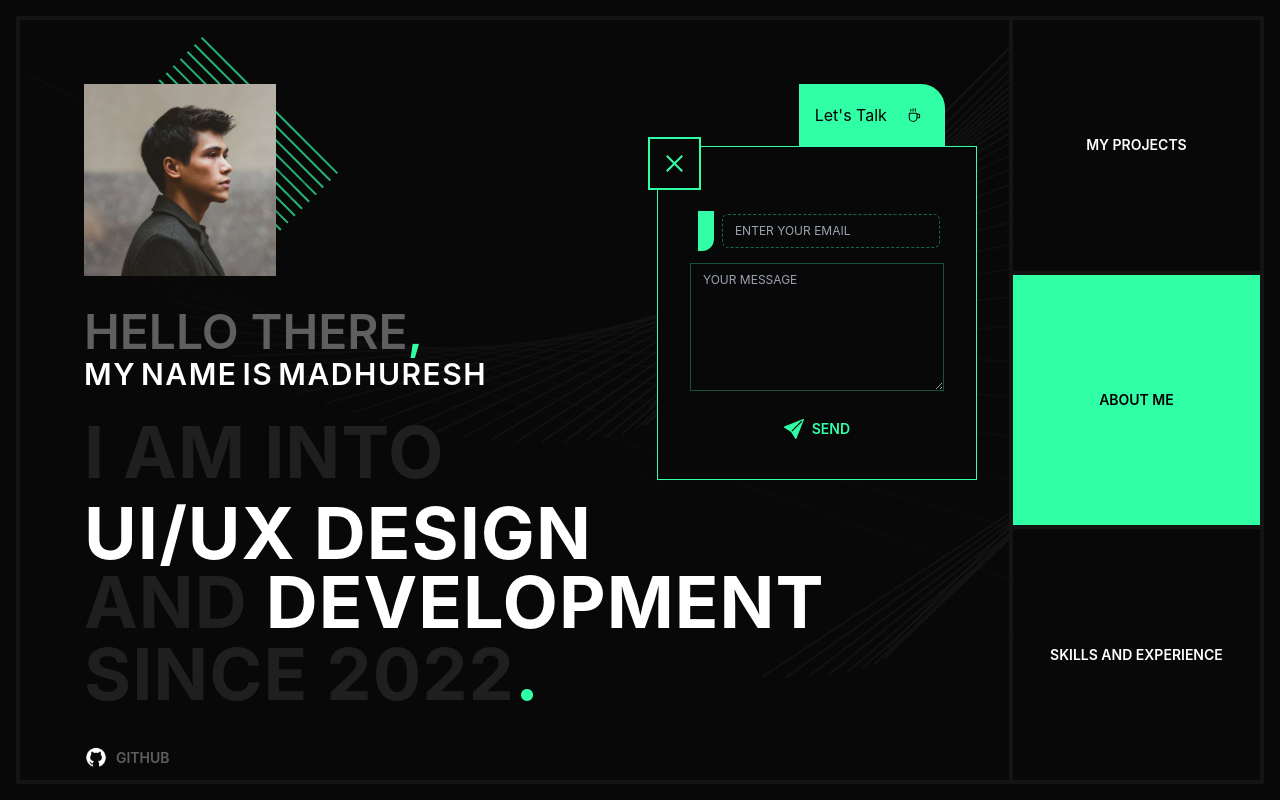
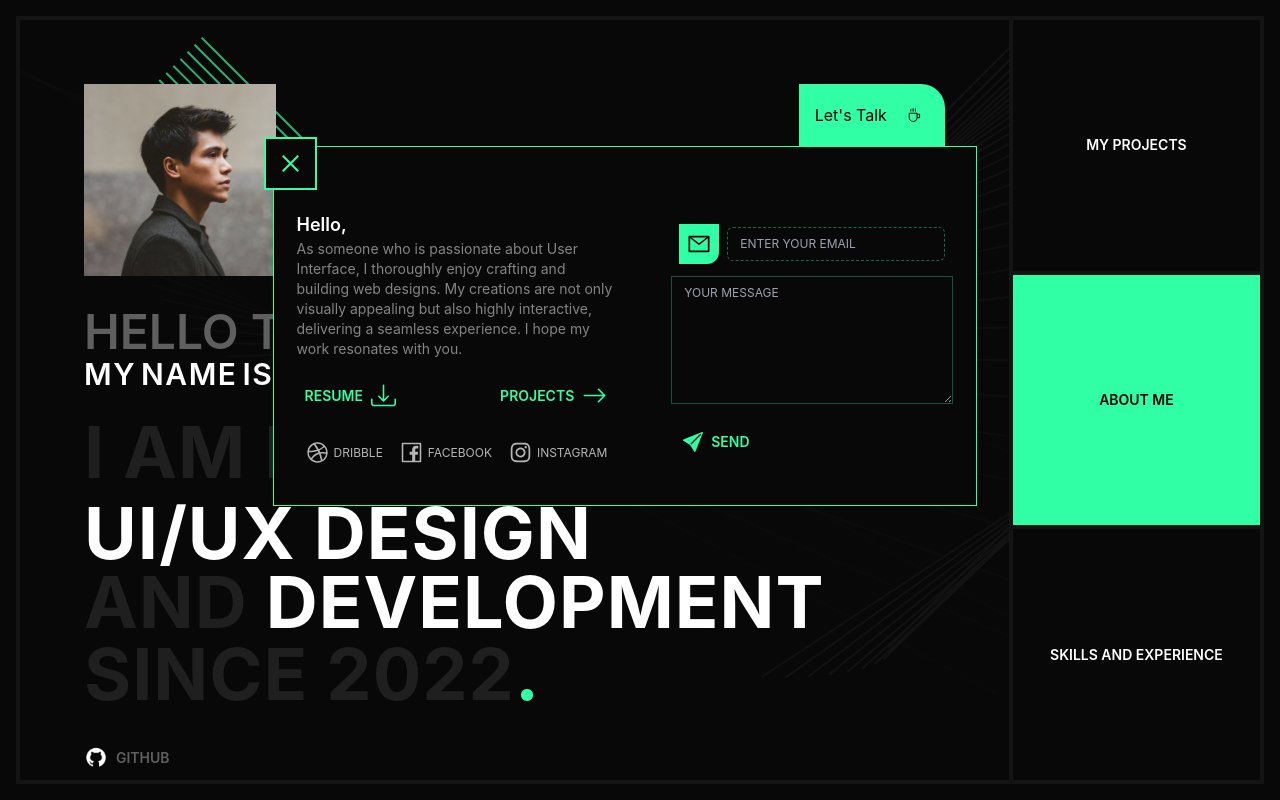
Before and after one commit to Xlongclaw/portfolio, a React (Create React App) app: page / in a window 1280 px wide. Both pictures are taken after a click on the element "Let's Talk". Built offline with nearby package versions, Linux system fonts and the light colour scheme.

Commit message:
added hello and link section in letstalk

```diff
--- a/src/components/LetsTalkBtn.jsx
+++ b/src/components/LetsTalkBtn.jsx
@@ -33,19 +33,48 @@ const LetsTalkBtn = () => {
             : { opacity: 0, pointerEvents: "none", scale: 0.8 }
         }
         transition={{ type: "spring" }}
-        className={` gap-3 z-20 bg-DARK-III border opacity-0 border-ASCENT w-[20rem] absolute  top-[62px] lef-[-20rem] right-[-2rem] p-8 pt-16 text-WHITE flex flex-col justify-center items-center`}
+        className={` gap-3 z-20 bg-DARK-III border opacity-0 border-ASCENT w-[44rem] absolute  top-[62px] lef-[-20rem] right-[-2rem] p-8 pt-16 text-WHITE flex justify-center items-center`}
       >
-        {/* <div className="w-full bg-DARK-I p-4 flex justify-center items-center gap-2 rounded-lg">
-          <img className="w-6" src={require("../images/resume.png")} alt="" />
-          <h3 className="text-sm font-semibold">Download Resume</h3>
-        </div> */}
-        {/* <div className="flex flex-wrap gap-2">
-          {letstalklinks.map((link, i) => (
-            <img className="w-14 p-3 borde border-ASCENT" src={link.image} alt="" />
-          ))}
-        </div> */}
+        <div>
+          <span>
+            <h2 className="text-lg font-semibold">Hello,</h2>
+            <h2 className="text-sm font-mediu text-WHITE/50 ">
+              As someone who is passionate about User Interface, I thoroughly
+              enjoy crafting and building web designs. My creations are not only
+              visually appealing but also highly interactive, delivering a
+              seamless experience. I hope my work resonates with you.
+            </h2>
+            <div className="flex gap-2 justify-between">
+              <button className="text-sm font-semibold text-ASCENT flex justify-end items-center gap-2 mt-4 hover:text-WHITE hover:gap-4 transition-all hover:bg-DARK-II p-2">
+                <span className="text-ASCENT">RESUME</span>
+                <Icon2.BsDownload size={25} />
+              </button>
+
+              <button className="text-sm font-semibold text-ASCENT flex justify-end items-center gap-2 mt-4 hover:text-WHITE hover:gap-4 transition-all hover:bg-DARK-II p-2">
+                <span className="text-ASCENT">PROJECTS</span>
+                <Icon2.BsArrowRight size={25} />
+              </button>
+            </div>
+            <div className="flex mt-4 text-WHITE/70">
+              <span className="flex text-xs items-center gap-1 hover:bg-ASCENT hover:text-black p-2 cursor-pointer">
+                <Icon.AiOutlineDribbble size={25} /> DRIBBLE
+              </span>
+              <span className="flex text-xs items-center gap-1 hover:bg-ASCENT hover:text-black p-2 cursor-pointer">
+                <Icon.AiOutlineFacebook size={25} /> FACEBOOK
+              </span>
+              <span className="flex text-xs items-center gap-1 hover:bg-ASCENT hover:text-black p-2 cursor-pointer">
+                <Icon.AiOutlineInstagram size={25} /> INSTAGRAM
+              </span>
+            </div>
+          </span>
+        </div>
+        <div className="w-[2px] bg-ASCENT/50 h-[16rem] mx-4"></div>
+        <div className="flex flex-col gap-3">
           <div className="flex w-full items-center px-2 gap-2">
-          <Icon.AiOutlineMail className="p-2 bg-ASCENT text-black rounded-br-xl" size={40} />
+            <Icon.AiOutlineMail
+              className="p-2 bg-ASCENT text-black rounded-br-xl"
+              size={40}
+            />
             <input
               className="bg-DARK-III  border border-ASCENT/40 border-dashed  py-2 text-xs px-3 flex-1 rounded-md"
               type="email"
@@ -61,6 +90,7 @@ const LetsTalkBtn = () => {
             <Icon2.BsSendFill size={20} className="" />
             SEND
           </h3>
+        </div>
         <motion.div
           onClick={() => setExpand(false)}
           whileHover={{ scale: 1.1 }}
```
Lines whose indentation alone changed are shown as unchanged.
